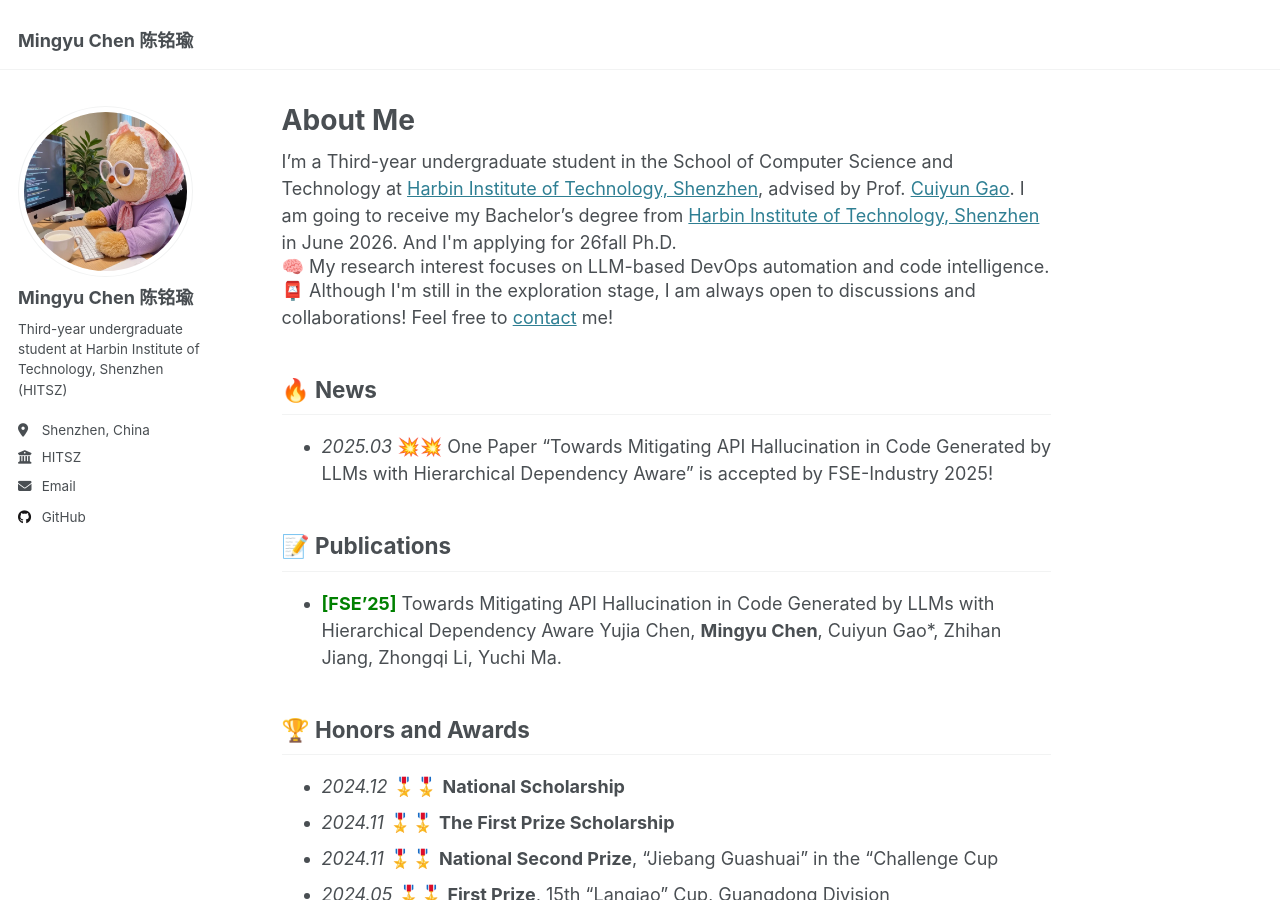
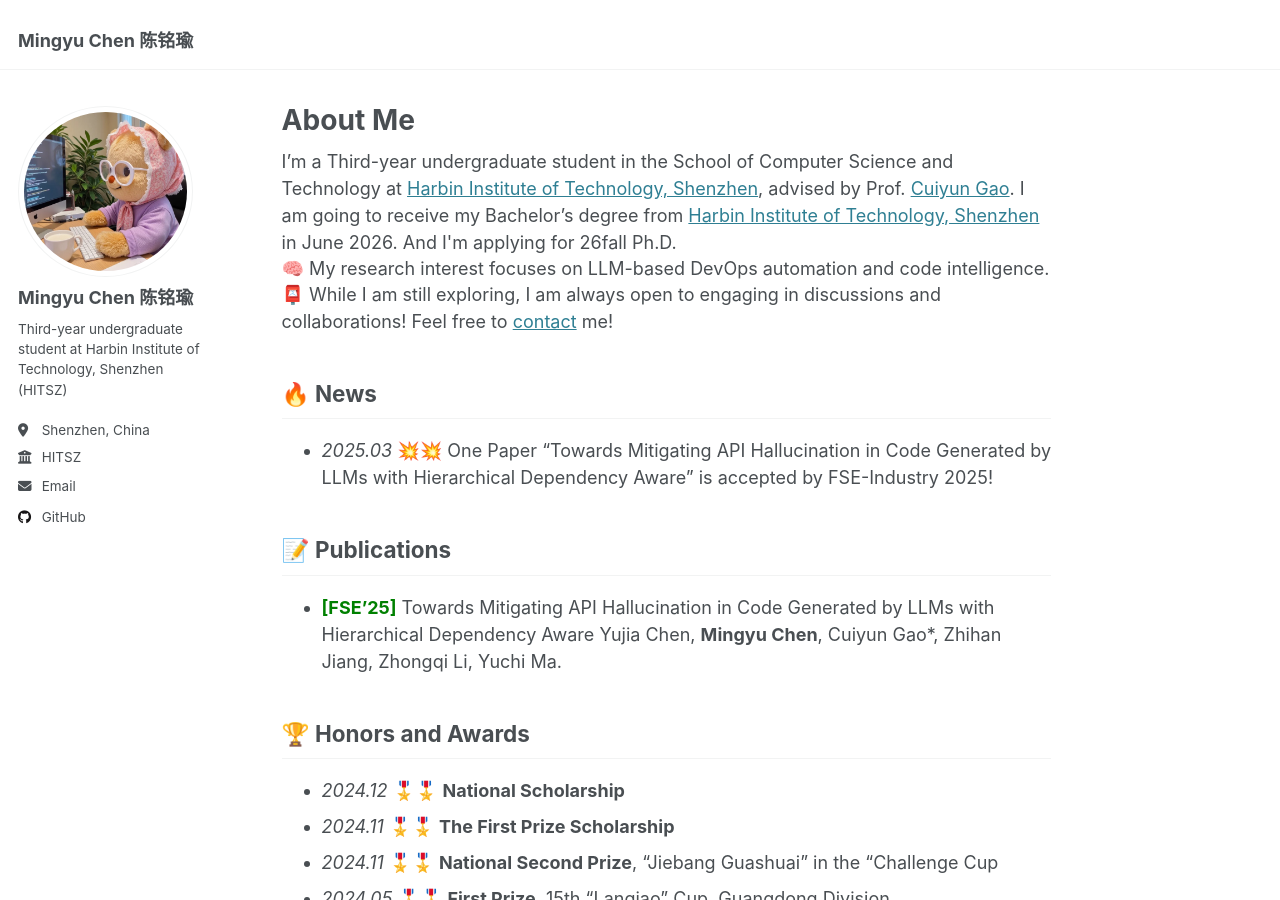
Before and after one commit to CMY-K/CMY-K.github.io, a Jekyll site: the page built from _pages/about.md, in a window 1280 px wide and 900 px high. Built offline with Jekyll 4.4.1, drawn with Linux system fonts in a browser that asks for light colours.

Commit message:
Update about.md

```diff
--- a/_pages/about.md
+++ b/_pages/about.md
@@ -7,16 +7,16 @@
   - /about.html
 ---
 
-<div style="margin-bottom: -3px;">
-  I’m a Third-year undergraduate student in the School of Computer Science and Technology at <a href="http://cs.hitsz.edu.cn/">Harbin Institute of Technology, Shenzhen</a>, advised by Prof. <a href="https://cuiyungao.github.io/">Cuiyun Gao</a>. I am going to receive my Bachelor’s degree from <a href="http://cs.hitsz.edu.cn/">Harbin Institute of Technology, Shenzhen</a> in June 2026. And I'm applying for 26fall Ph.D.
+<div style="margin-bottom: -1px;">
+  I’m a Third-year undergraduate student in the School of Computer Science and Technology at <a href="http://cs.hitsz.edu.cn/">Harbin Institute of Technology, Shenzhen</a>, advised by Prof. <a href="https://cuiyungao.github.io/">Cuiyun Gao</a>.  I am going to receive my Bachelor’s degree from <a href="http://cs.hitsz.edu.cn/">Harbin Institute of Technology, Shenzhen</a> in June 2026.   And I'm applying for 26fall Ph.D.
 </div>
 
-<div style="margin-bottom: -3px;">
+<div style="margin-bottom: -1px;">
   🧠 My research interest focuses on LLM-based DevOps automation and code intelligence.
 </div>
 
 <div>
-  📮 Although I'm still in the exploration stage, I am always open to discussions and collaborations! Feel free to <a href="mailto:mingyuchen8248@gmail.com">contact</a> me!
+  📮 While I am still exploring, I am always open to engaging in discussions and collaborations! Feel free to <a href="mailto:mingyuchen8248@gmail.com">contact</a> me!
 </div>
 
 
```
